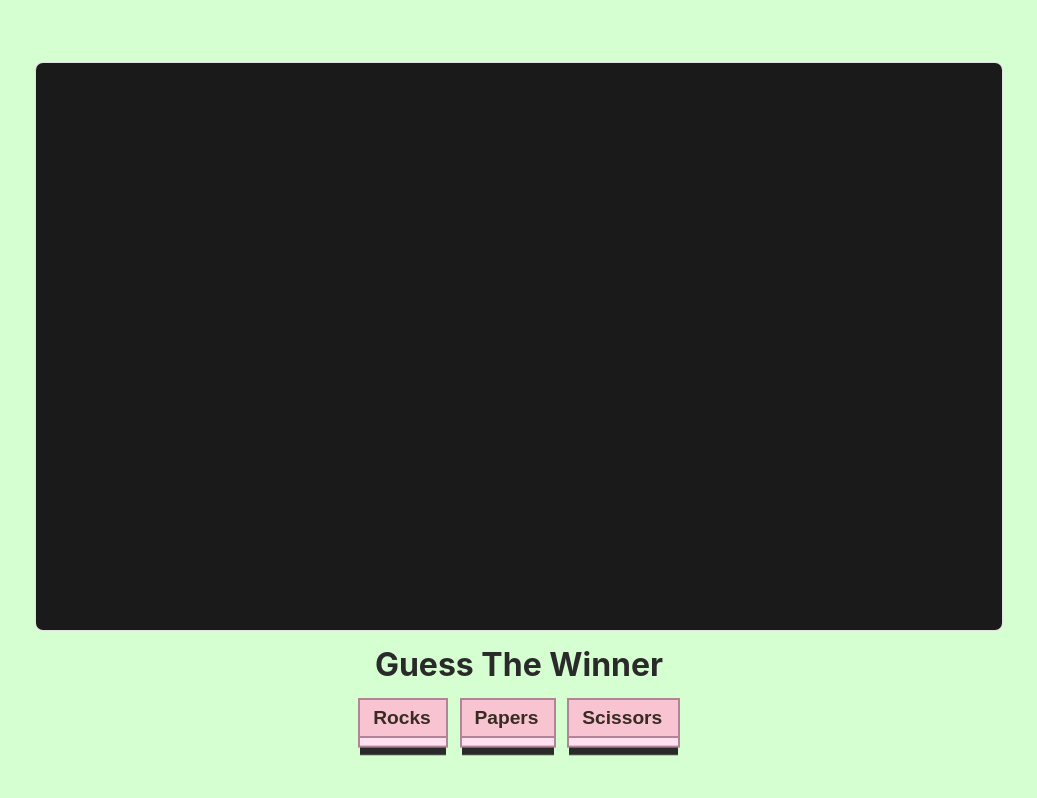
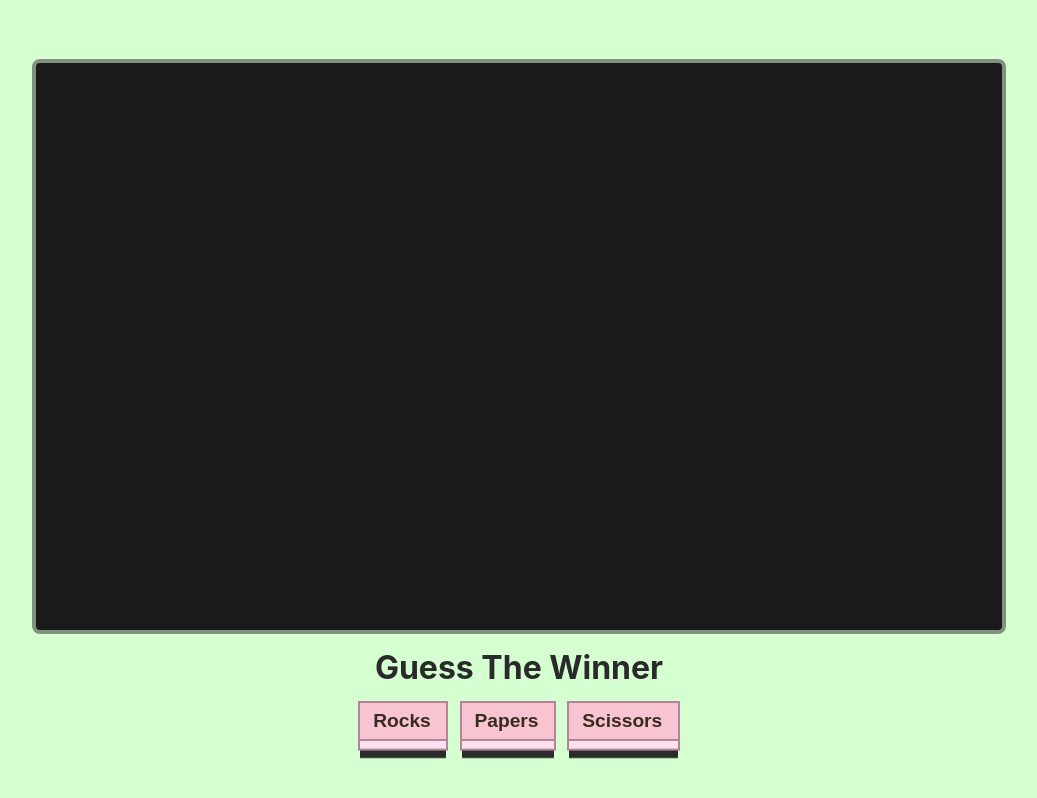
Before and after one commit to datsfilipe/react-jokenpo, a React (Vite) app: page / in a window 1280 px wide. Shown: the whole page, without its empty margins (121-1158 px from the left). Built offline with nearby package versions, Linux system fonts and the light colour scheme.

Commit message:
style: update game-box border

```diff
--- a/src/App.css
+++ b/src/App.css
@@ -8,7 +8,7 @@
 }
 
 .container {
-  border: 1px solid rgba(255, 255, 255, 0.87);
+  border: var(--border-primary);
   border-radius: 8px;
   background-color: #1a1a1a;
   display: flex;
--- a/src/index.css
+++ b/src/index.css
@@ -7,6 +7,7 @@
   color-scheme: light dark;
   color: #D5FFD0;
   background-color: #090909;
+  --border-primary: 4px solid #b18597;
 
   font-synthesis: none;
   text-rendering: optimizeLegibility;
@@ -31,5 +32,6 @@ h1 {
   :root {
     color: #2A2A2A;
     background-color: #D5FFD0;
+    --border-primary: 4px solid #81917f;
   }
 }
```
